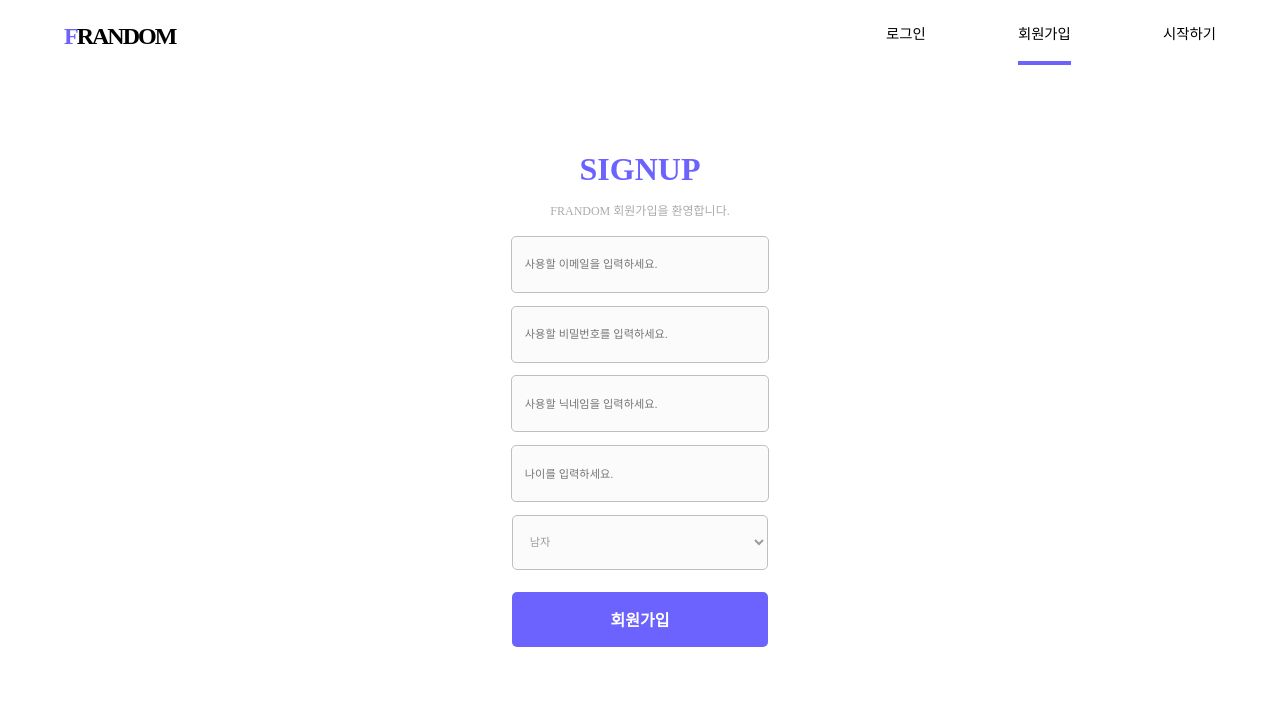
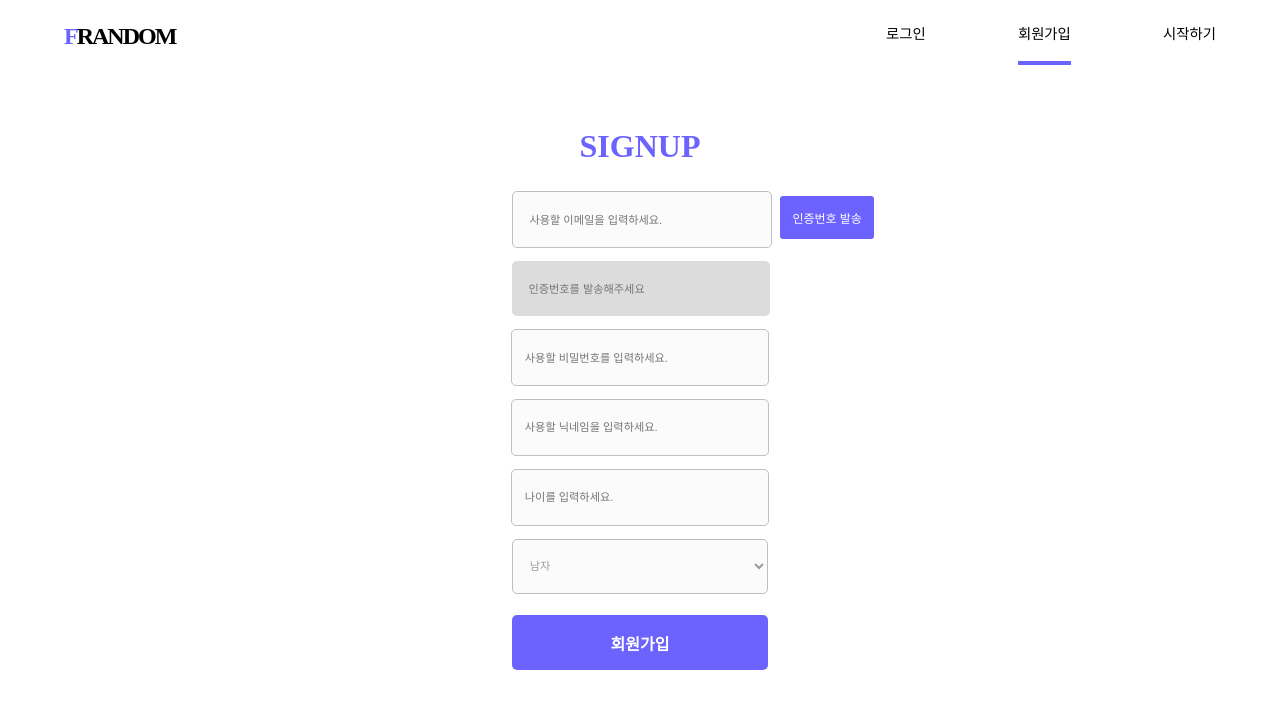
Before and after one commit to jidole02/frandom-baepo, a React (Create React App) app: page /signup in a window 1280 px wide. Shown: the top 708 px of the page. Built offline with nearby package versions, Linux system fonts and the light colour scheme.

Commit message:
UPDATE : 이메일 인증

```diff
--- a/src/New/HEADER/header.js
+++ b/src/New/HEADER/header.js
@@ -10,9 +10,10 @@ export default function Header() {
     const [menu,setMenu] = useState(false);
     const [media,setMedia] = useState(false);
     useEffect(()=>{
+        console.log(localStorage.getItem("token"))
         if((window.localStorage.getItem("token") != undefined
         && window.localStorage.getItem("token")!=="")
-        && window.localStorage.getItem("token") !== "undefined"){
+        && window.localStorage.getItem("token") !== "null"){
             if(window.localStorage.getItem("token").length > 1){
                 setLogin(true)
             }
@@ -21,7 +22,7 @@ export default function Header() {
 
     const Logout =()=>{
         setMenu(!menu)
-        setLogin(true)
+        setLogin(false)
         window.localStorage.setItem("token","");
         window.location.reload()
     }
--- a/src/New/SIGNUP/signup.js
+++ b/src/New/SIGNUP/signup.js
@@ -3,6 +3,7 @@ import axios from 'axios'
 import {useHistory} from 'react-router-dom'
 import {useState} from 'react'
 import Loading from '../../components/PUBLIC/loading';
+import { useEffect } from 'react/cjs/react.development';
 
 export default function SignupPage() {
     const [val, SetVal] = useState({
@@ -10,13 +11,20 @@ export default function SignupPage() {
         email: '',
         name: '',
         age: '',
-        male:'M'
+        male:'M',
+        accessCode:""
     });
     const history = useHistory();
 
     const [toggle, setToggle] = useState(false)
 
-    const { password, email, name, age } = val;
+    const [checkEmail,setCheckEmail] = useState(false)
+
+    const [sendCheck,setSendCheck] = useState(false)
+
+    const { password, email, name, age, accessCode } = val;
+
+    let i = 0;
 
     const InputFunc = (e) => {
         const { value, name } = e.target;
@@ -26,6 +34,10 @@ export default function SignupPage() {
         })
     }
     const SignUpFunc = () => {
+        if(!checkEmail){
+            alert("인증번호를 입력하세요")
+            return;
+        }
         setToggle(true)
        axios({
             method:"post",
@@ -39,6 +51,7 @@ export default function SignupPage() {
         }).then(()=>{
             history.push('/login')
         }).catch((err)=>{
+            alert("회원가입에 실패했습니다.")
             window.alert(err.response.data.error.message)
             setToggle(false)
         })
@@ -54,18 +67,104 @@ export default function SignupPage() {
         }
     }
 
+    const timer =()=>{
+        if(i > 0)
+        setInterval(()=>{
+            i++;
+            if(i == 300){
+                alert("인증번호 인증 시간이 지났습니다.")
+                clearInterval();
+            }
+        },1000)
+    }
+
+    const SendEmail =()=>{
+        axios({
+            method:"post",
+            url:"https://sonchaegeon.shop/v1/auth/verify",
+            headers:{
+                "Content-type":"application/json"
+            },
+            data:{
+                "email" : email
+            }
+        }).then(()=>{
+            timer()
+            alert("인증번호를 발송했습니다.")
+            setSendCheck(true)
+        }).catch(()=>{
+            alert("이메일이 잘못됬습니다")
+        })
+    }
+
+    const CheckCode =()=>{
+
+        axios({
+            method:"post",
+            url:"https://sonchaegeon.shop/v1/auth/check",
+            headers:{
+                "Content-type":"application/json"
+            },
+            data:{
+                "email" : email,
+                "verify": accessCode.toString()
+            }
+        }).then(()=>{
+            alert("인증번호가 확인되었습니다.")
+            setCheckEmail(true)
+        }).catch(()=>{
+            alert("인증번호가 틀렸습니다")
+        })
+    }
+
     return(
         <>
             {toggle && <Loading></Loading>}
             <s.SignupContainer>
                 <s.Signup>SIGNUP</s.Signup>
-                <s.Description>FRANDOM 회원가입을 환영합니다.</s.Description>
+                <s.AccessEmail>
                     <s.Input
                         placeholder="사용할 이메일을 입력하세요."
                         name="email"
                         onChange={InputFunc}
                         value={email}
                     />
+                <s.SendBtn
+                    onClick={SendEmail}
+                >인증번호 발송</s.SendBtn>
+                </s.AccessEmail>
+                <s.AccessEmail>
+                {sendCheck ?
+                    <> {checkEmail ?
+                        <>
+                            <s.Input
+                            onChange={InputFunc}
+                            readOnly
+                            />
+                            <s.SendBtn>✔ 인증됨</s.SendBtn>
+                        </>
+                        :
+                        <>
+                            <s.Input
+                            name="accessCode"
+                            onChange={InputFunc}
+                            placeholder="받은 인증번호를 입력하세요."
+                            />
+                            <s.SendBtn
+                            onClick={CheckCode}
+                            >확인하기</s.SendBtn>
+                        </>
+                        }
+                    </>
+                    :
+                    <s.Input
+                        style={{backgroundColor:"rgb(220,220,220)", border:"none"}}
+                        placeholder="인증번호를 발송해주세요"
+                        readOnly
+                    />
+
+                }
+                </s.AccessEmail>
                 <s.Input
                     placeholder="사용할 비밀번호를 입력하세요."
                     name="password"
--- a/src/New/SIGNUP/styles.js
+++ b/src/New/SIGNUP/styles.js
@@ -49,6 +49,37 @@ export const Input = styled.input`
     }
 `
 
+export const AccessEmail = styled.div`
+    display:flex;
+    width:32%;
+    margin-left:12%;
+    align-items:center;
+    margin-top:0.7%;
+    input{
+        width:55%;
+        padding:0 4%;
+    }
+    :first-of-type{
+        margin-top:2%;
+    }
+    @media screen and (max-width:768px){
+        width:300px;
+        margin-right:20px;
+        }
+`
+
+export const SendBtn = styled.button`
+    height:43px;
+    background-color:${mainColor};
+    border:none;
+    border-radius:3px;
+    color:white;
+    font-size:1.5vmin;
+    margin-left:2%;
+    font-family:나눔스퀘어;
+    padding:0 3%;
+`
+
 export const Btn = styled.button`
     width:20%;
     height:55px;
```
Also changed, not shown: 1 other file (tests, documents, lock files or other folders). Lines whose indentation alone changed are shown as unchanged.
